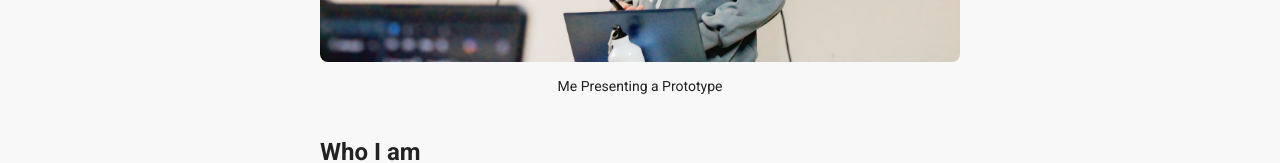
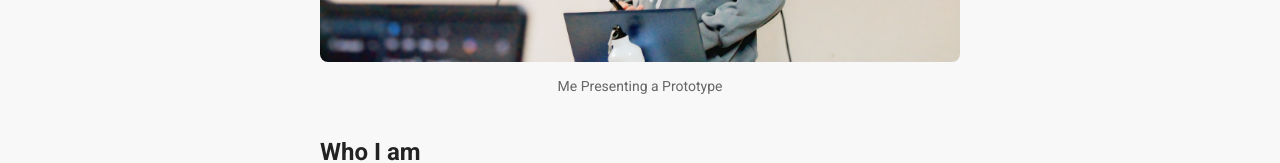
Before and after one commit to cynessa-dev/hello-HENNGE, a Vue app: page / in a window 1280 px wide. Shown: the part 443-606 px from the top of the page. Built offline with nearby package versions, Linux system fonts and the light colour scheme.

Commit message:
💄 style(ImageContainer): add muted color to caption to be less distracting but still readable

```diff
--- a/src/components/ui/shared/ImageContainer.vue
+++ b/src/components/ui/shared/ImageContainer.vue
@@ -21,7 +21,7 @@
         class="flex-1 w-full rounded-lg"
       />
     </div>
-    <p class="text-sm">{{ caption }}</p>
+    <p class="text-muted text-sm">{{ caption }}</p>
   </div>
 </template>
 
```
